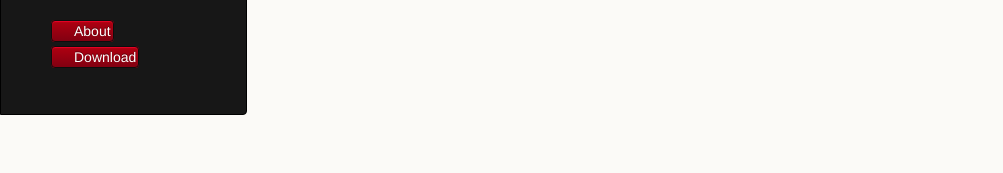
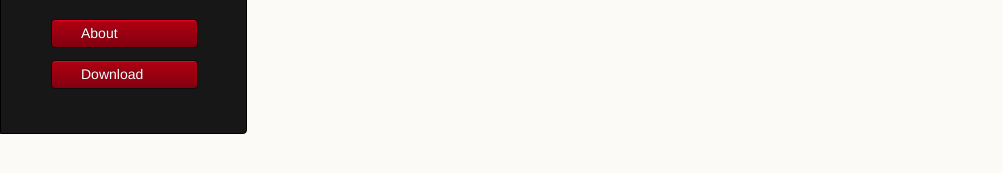
Before and after one commit to death-or-glory/death-or-glory.github.io, a plain HTML site: page index.html in a window 1280 px wide. Shown: the part 221-394 px from the top of the page, without its empty margins (0-1003 px from the left). Drawn offline with Linux system fonts and the light colour scheme.

Commit message:
Revert "Button css genericised (hopefully)"
This reverts commit 6ecf2227969b5fb067858883368423ed4f78358d.

```diff
--- a/stylesheets/styles.css
+++ b/stylesheets/styles.css
@@ -265,9 +265,6 @@ header ul {
 
 header li {
 	list-style-type: none;
-}
-
-.buttons {
   width:132px;
   height:15px;
 	margin-bottom: 12px;
@@ -287,15 +284,10 @@ header li {
 
 	-webkit-box-shadow: inset 0px 1px 1px 0 rgba(233,2,38, 1);
 	box-shadow: inset 0px 1px 1px 0 rgba(233,2,38, 1);
-	-webkit-font-smoothing: antialiased;
-	font-weight: normal;
-	text-shadow: rgba(0, 0, 0, 0.4) 0 -1px 0;
-	padding: 2px 2px 2px 22px;
-	height: 30px;
 
 }
 
-.buttons :hover {
+header li:hover {
 	background: #C3001D;
 	background: -moz-linear-gradient(top, #C3001D 0%, #950119 100%);
   background: -webkit-gradient(linear, left top, left bottom, color-stop(0%,#f8f8f8), color-stop(100%,#dddddd));
@@ -303,6 +295,14 @@ header li {
   background: -o-linear-gradient(top, #C3001D 0%,#950119 100%);
   background: -ms-linear-gradient(top, #C3001D 0%,#950119 100%);
   background: linear-gradient(top, #C3001D 0%,#950119 100%);
+}
+
+a.buttons {
+	-webkit-font-smoothing: antialiased;
+	font-weight: normal;
+	text-shadow: rgba(0, 0, 0, 0.4) 0 -1px 0;
+	padding: 2px 2px 2px 22px;
+	height: 30px;
 }
 
 a.download {
```
